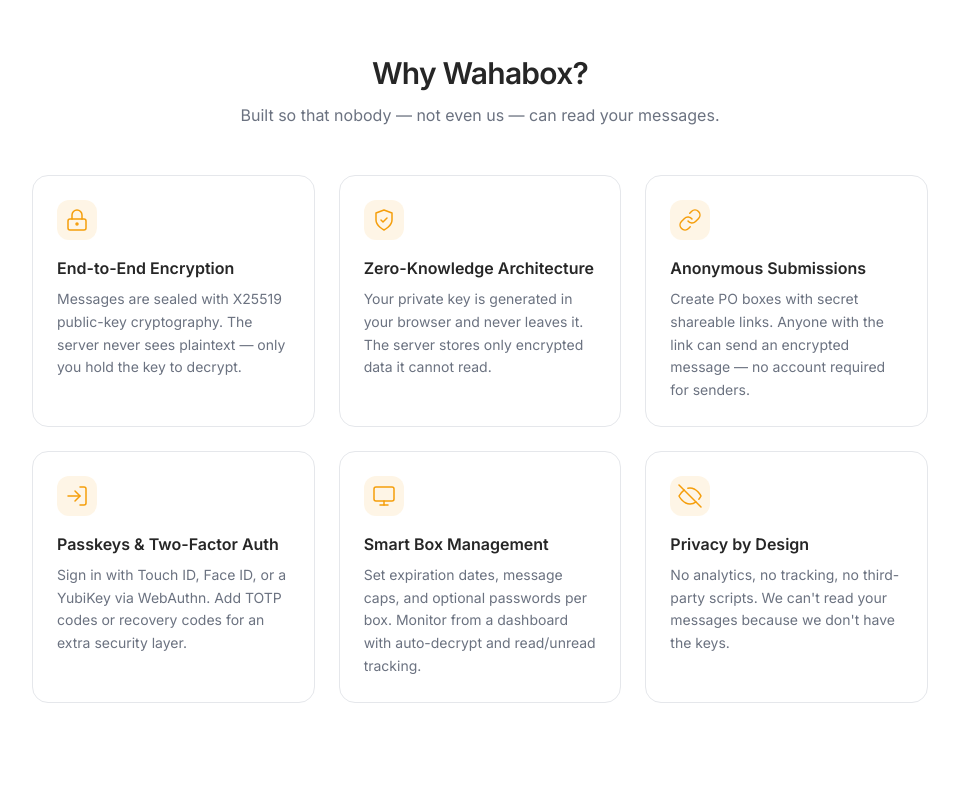
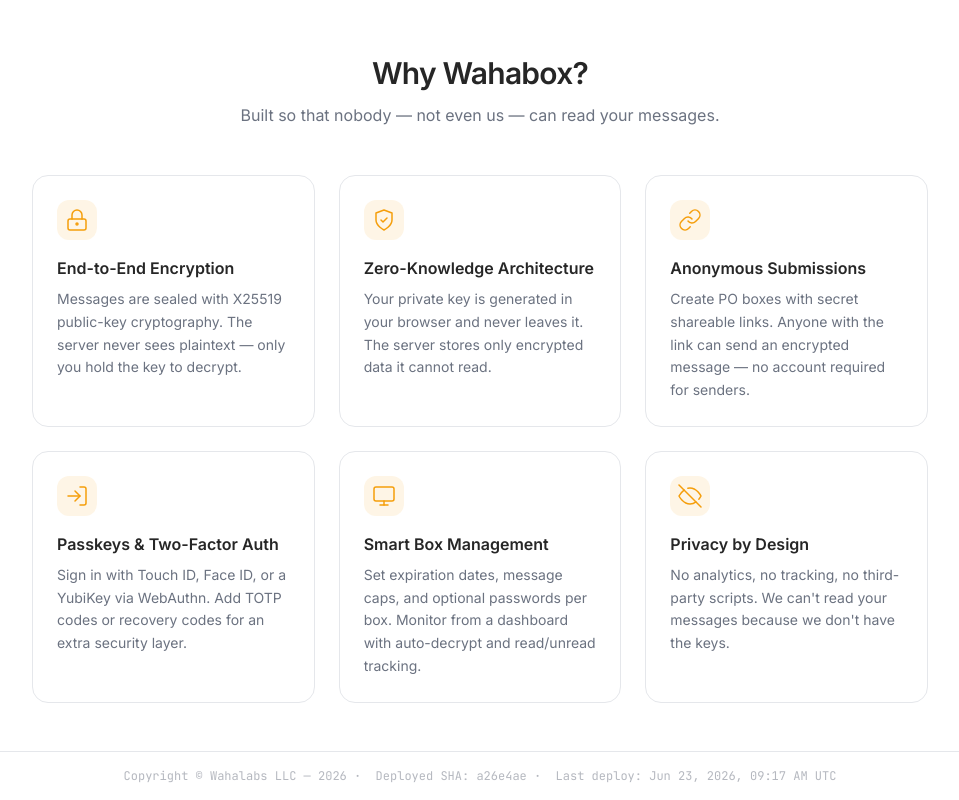
Before and after one commit to yassinehaddioui/wahabox, a Next.js app: page / in a window 1280 px wide. Shown: the part 337-1137 px from the top of the page, without its empty margins (160-1119 px from the left). Before the commit the page ends 1088 px from the top, so only its background shows below. Built offline with nearby package versions, Linux system fonts and the light colour scheme.

Commit message:
UI Improvements

```diff
--- a/app/(public)/layout.tsx
+++ b/app/(public)/layout.tsx
@@ -40,9 +40,16 @@
           >
             Docs
           </Button>
+          <Link
+            href="https://box.wahalabs.com/drop/FiigUseCaEp-wytxiGtz6g"
+            className="inline-flex h-8 shrink-0 cursor-pointer items-center justify-center rounded-sm border border-transparent bg-clip-padding px-3 text-sm text-muted-foreground font-medium whitespace-nowrap transition-all outline-none select-none hover:bg-muted hover:text-foreground active:translate-y-px"
+          >
+            Feedback
+          </Link>
           <Button
             variant="ghost"
             size="sm"
+            className="font-semibold"
             render={<Link href="/login" className="text-muted-foreground" />}
           >
             Sign In
--- a/app/layout.tsx
+++ b/app/layout.tsx
@@ -2,6 +2,7 @@
 import { Inter, Source_Serif_4, JetBrains_Mono } from 'next/font/google'
 import { TooltipProvider } from '@/components/ui/tooltip'
 import { Toaster } from '@/components/ui/sonner'
+import version from '@/version.json'
 import './globals.css'
 
 const fontSans = Inter({
@@ -40,6 +41,39 @@
       <body>
         <TooltipProvider>
           <div className="mx-auto w-full max-w-[1200px]">{children}</div>
+          <footer className="border-t border-hairline py-4 text-center">
+            <p className="text-xs text-muted-foreground/50 font-mono">
+              Copyright &copy;{' '}
+              <a
+                href="https://wahalabs.com"
+                target="_blank"
+                rel="noopener noreferrer"
+                className="hover:text-muted-foreground transition-colors"
+              >
+                Wahalabs LLC
+              </a>{' '}
+              &mdash; {new Date().getFullYear()}&nbsp;&middot;&nbsp;
+              Deployed SHA:{' '}
+              <a
+                href={`https://github.com/yassinehaddioui/wahabox/commit/${version.sha}`}
+                target="_blank"
+                rel="noopener noreferrer"
+                className="hover:text-muted-foreground transition-colors"
+              >
+                {version.sha}
+              </a>
+              &nbsp;&middot;&nbsp;
+              Last deploy:{' '}
+              {new Date(version.date).toLocaleDateString('en-US', {
+                year: 'numeric',
+                month: 'short',
+                day: 'numeric',
+                hour: '2-digit',
+                minute: '2-digit',
+                timeZoneName: 'short',
+              })}
+            </p>
+          </footer>
           <Toaster />
         </TooltipProvider>
       </body>
--- a/package.json
+++ b/package.json
@@ -5,7 +5,7 @@
   "packageManager": "pnpm@11.8.0",
   "scripts": {
     "dev": "next dev",
-    "build": "next build",
+    "build": "node scripts/write-version.mjs && next build",
     "start": "next start",
     "lint": "eslint",
     "format": "prettier --write .",
--- /dev/null
+++ b/scripts/write-version.mjs
@@ -0,0 +1,10 @@
+import { execSync } from 'node:child_process'
+import { writeFileSync } from 'node:fs'
+
+const sha = execSync('git rev-parse --short HEAD', { encoding: 'utf-8' }).trim()
+const date = new Date().toISOString()
+
+writeFileSync(
+  new URL('../version.json', import.meta.url),
+  JSON.stringify({ sha, date }, null, 2) + '\n',
+)
--- /dev/null
+++ b/version.json
@@ -0,0 +1,4 @@
+{
+  "sha": "a26e4ae",
+  "date": "2026-06-23T09:17:18.800Z"
+}
```
